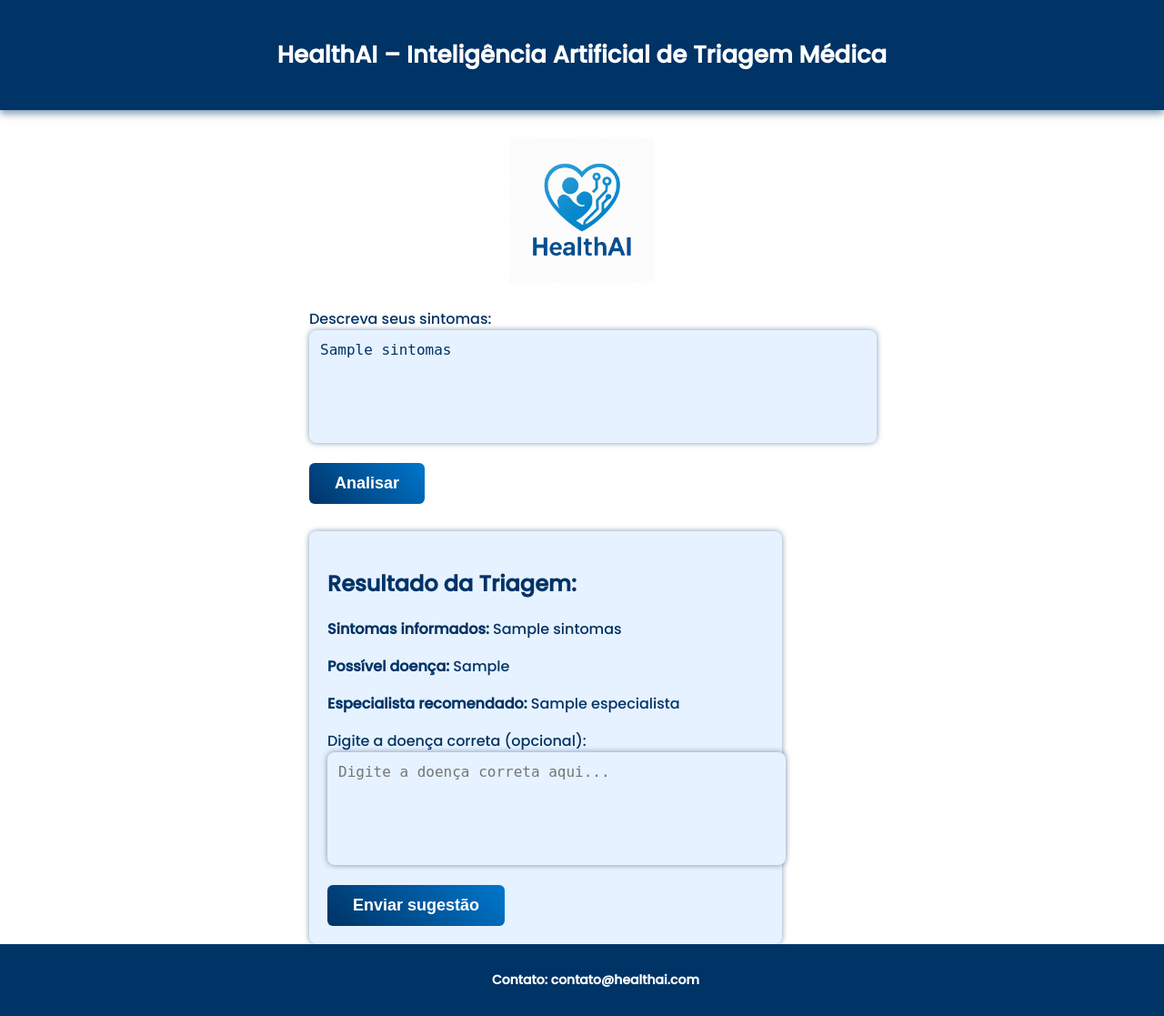
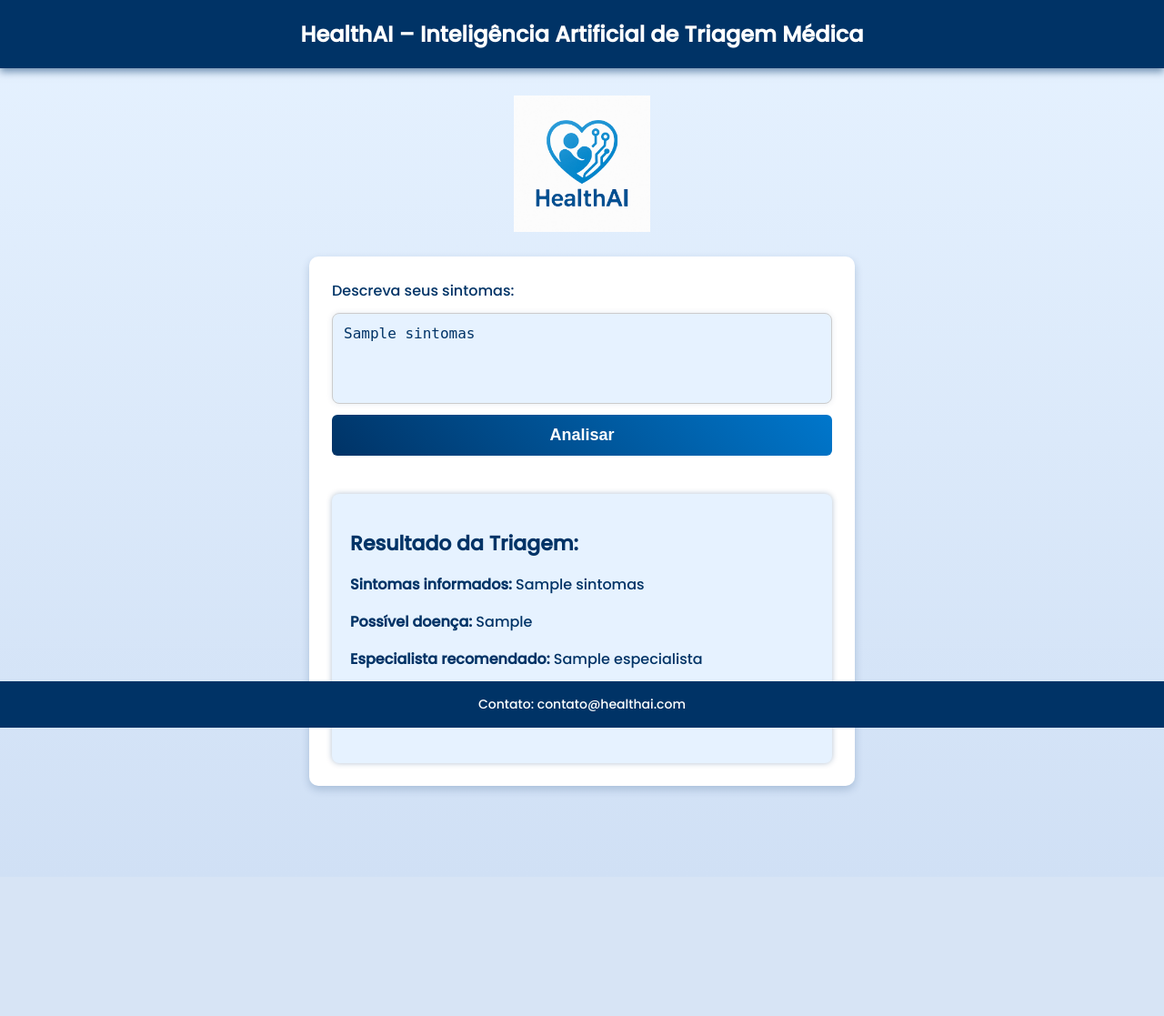
Before and after one commit to Kaua0811X/Health_AI, a Flask app: template templates/index.html in a window 1280 px wide. Shown: the whole page at 91% size. After the commit the page ends 872 px from the top, so only its background shows below. Run offline with Flask 3, Linux system fonts and the light colour scheme; the template is opened without the code that fills it: most values are stand-ins (such as "Sample title", 1, 10 or a date in 2020); parts of the project's set-up code (start-up, migrations or seed data) failed here and were passed over.

Commit message:
projeto final

```diff
--- a/requirements.txt
+++ b/requirements.txt
@@ -3,3 +3,6 @@ joblib
 pandas
 scikit-learn
 googletrans==4.0.0-rc1
+unidecode
+
+# --- Executar o codigo "pip install -r requirements.txt" ---
--- a/templates/index.html
+++ b/templates/index.html
@@ -1,36 +1,43 @@
 <!DOCTYPE html>
 <html lang="pt-BR">
 <head>
-    <meta charset="UTF-8">
-    <meta name="viewport" content="width=device-width, initial-scale=1.0">
+  <meta charset="UTF-8" />
+  <meta name="viewport" content="width=device-width, initial-scale=1.0"/>
   <title>HealthAI - Triagem Médica</title>
-    <link href="https://fonts.googleapis.com/css2?family=Poppins:wght@300;500&display=swap" rel="stylesheet">
+  <link href="https://fonts.googleapis.com/css2?family=Poppins:wght@300;500&display=swap" rel="stylesheet" />
   <style>
+    * {
+      box-sizing: border-box;
+    }
+
     body {
       font-family: 'Poppins', sans-serif;
-            background-color: #ffffff;
+      background: linear-gradient(to bottom, #e6f2ff, #d0e0f5);
       color: #003366;
       margin: 0;
       padding: 0;
-            text-align: center;
+      display: flex;
+      flex-direction: column;
+      min-height: 100vh;
     }
 
     header {
       background-color: #003366;
       color: white;
-            padding: 15px;
-            font-size: 26px;
+      padding: 20px;
+      font-size: 24px;
       font-weight: bold;
+      text-align: center;
       box-shadow: 0 4px 8px rgba(0, 51, 102, 0.5);
     }
 
     main {
-            padding-top: 30px;
+      flex: 1;
       display: flex;
       flex-direction: column;
       align-items: center;
-            justify-content: flex-start;
-            min-height: calc(100vh - 120px);
+      justify-content: center;
+      padding: 30px 15px 100px; /* espaço inferior para o rodapé */
     }
 
     .logo-container {
@@ -38,14 +45,25 @@
     }
 
     .logo-container img {
-            width: 160px;
+      width: 150px;
       height: auto;
     }
 
     .input-container {
-            width: 80%;
+      background-color: white;
+      padding: 25px;
+      border-radius: 10px;
+      box-shadow: 0 4px 10px rgba(0, 51, 102, 0.2);
+      width: 100%;
       max-width: 600px;
-            text-align: left;
+      display: flex;
+      flex-direction: column;
+      gap: 12px;
+    }
+
+    .input-container label {
+      font-weight: 500;
+      font-size: 16px;
     }
 
     textarea {
@@ -53,18 +71,22 @@
       height: 100px;
       padding: 12px;
       font-size: 16px;
-            border: none;
+      border: 1px solid #ccc;
       border-radius: 8px;
       resize: none;
       background-color: #e6f2ff;
       color: #003366;
       outline: none;
-            box-shadow: 0 0 6px rgba(0, 51, 102, 0.5);
+      box-shadow: 0 0 6px rgba(0, 51, 102, 0.1);
+      transition: box-shadow 0.3s ease;
+    }
+
+    textarea:focus {
+      box-shadow: 0 0 8px rgba(0, 119, 204, 0.6);
     }
 
     button {
-            margin-top: 15px;
-            padding: 12px 28px;
+      padding: 12px;
       font-size: 18px;
       font-weight: bold;
       background: linear-gradient(45deg, #003366, #0077cc);
@@ -77,7 +99,7 @@
 
     button:hover {
       background: linear-gradient(45deg, #002244, #0055aa);
-            transform: scale(1.05);
+      transform: scale(1.03);
     }
 
     .result-container {
@@ -85,37 +107,40 @@
       padding: 20px;
       background-color: #e6f2ff;
       border-radius: 8px;
-            box-shadow: 0 0 6px rgba(0, 51, 102, 0.5);
-            text-align: left;
-            width: 80%;
+      box-shadow: 0 0 6px rgba(0, 51, 102, 0.3);
+      width: 100%;
       max-width: 600px;
+    }
+
+    .result-container h2 {
+      font-size: 22px;
+      margin-bottom: 15px;
+      color: #003366;
     }
 
     footer {
       background-color: #003366;
       padding: 15px;
-            width: 100%;
-            position: relative;
-            bottom: 0;
       text-align: center;
       font-size: 14px;
-        }
-
-        .contact {
-            color: #ffffff;
-            font-weight: bold;
+      color: #fff;
+      width: 100%;
+      position: fixed;
+      bottom: 0;
+      left: 0;
+      z-index: 10;
     }
   </style>
 </head>
 <body>
 
   <header>
-        <p>HealthAI – Inteligência Artificial de Triagem Médica</p>
+    HealthAI – Inteligência Artificial de Triagem Médica
   </header>
 
   <main>
     <div class="logo-container">
-            <img src="../static/imagens/logo.png.jpg" alt="HealthAI Logo">
+      <img src="../static/imagens/logo.png.jpg" alt="HealthAI Logo" />
     </div>
 
     <form method="POST" class="input-container">
@@ -129,17 +154,14 @@
         <p><strong>Sintomas informados:</strong> {{ resultado.sintomas }}</p>
         <p><strong>Possível doença:</strong> {{ resultado.doenca_pt }}</p>
         <p><strong>Especialista recomendado:</strong> {{ resultado.especialista }}</p>
-
-                <label for="correcao">Digite a doença correta (opcional):</label>
-                <textarea id="correcao" name="correcao" placeholder="Digite a doença correta aqui..."></textarea>
-                <button type="submit">Enviar sugestão</button>
+        <p><strong>Triagem realizada!</strong> Aguarde a chamada do especialista indicado.</p>
       </div>
       {% endif %}
     </form>
   </main>
 
   <footer>
-        <p class="contact">Contato: contato@healthai.com</p>
+    Contato: contato@healthai.com
   </footer>
 
 </body>
```
Also changed, not shown: dados/doencas_sintomas_especialistas_pt.json (+95 -0 lines), modelo/especialistas.json (+20 -1 lines), 2 other files. Lines whose indentation alone changed are shown as unchanged.
